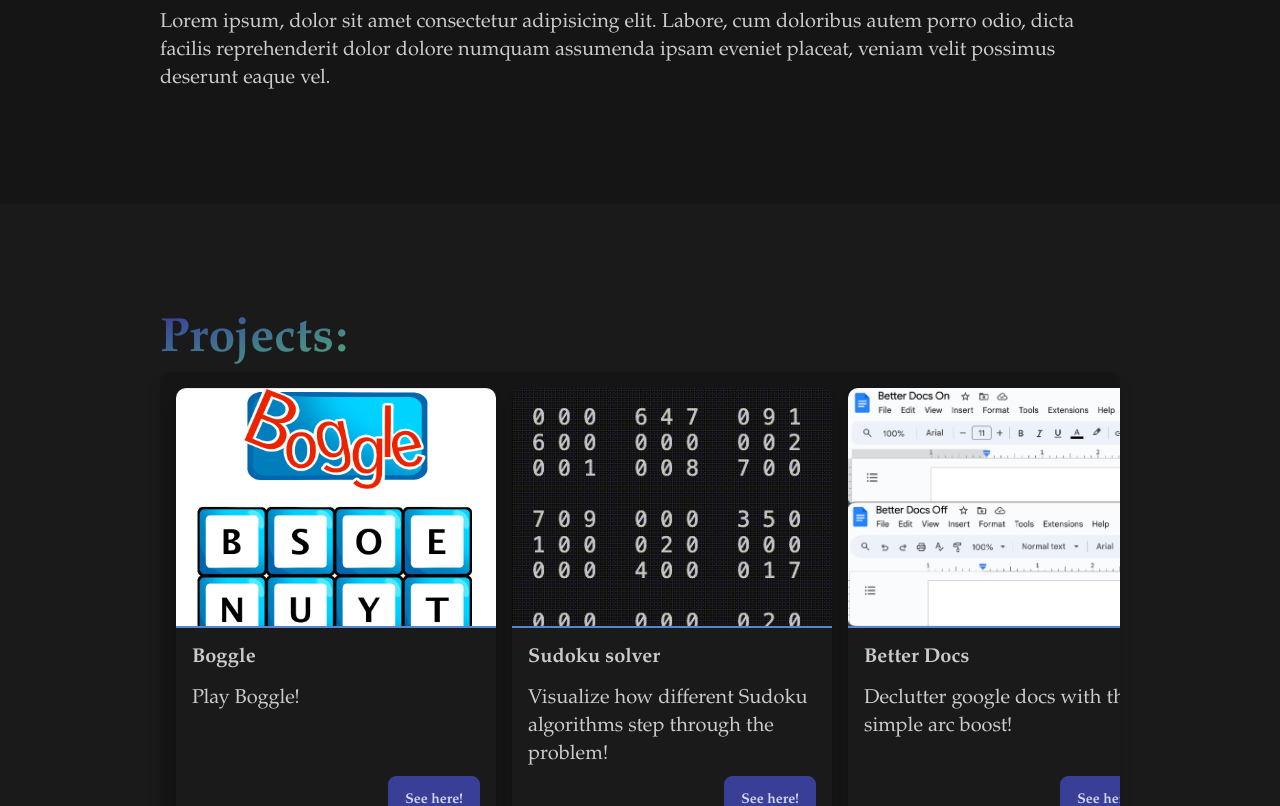
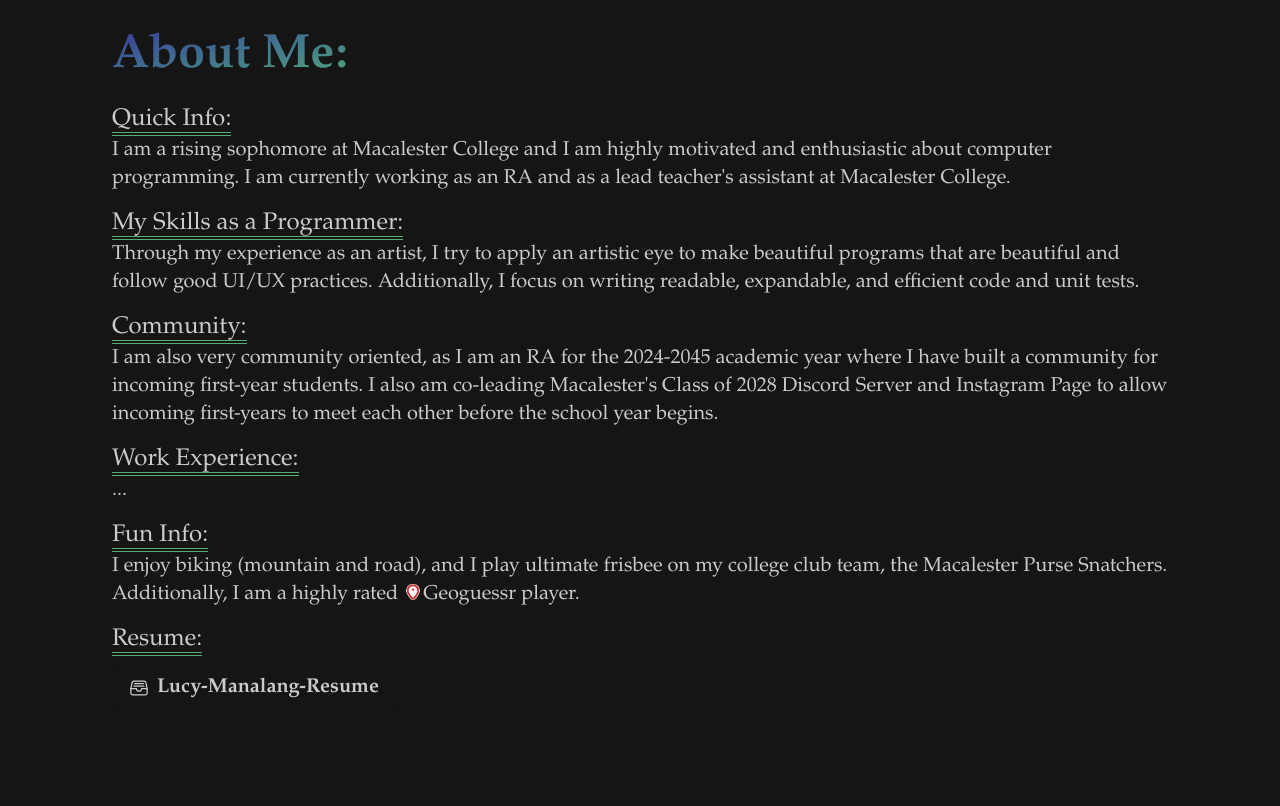
Before and after one commit to LucyManalang/my-website, a Next.js app: page / in a window 1280 px wide. Shown: the part 960-1766 px from the top of the page. Built offline with nearby package versions, Linux system fonts and the light colour scheme.

Commit message:
done for the day

```diff
--- a/src/pages/index.tsx
+++ b/src/pages/index.tsx
@@ -2,11 +2,10 @@ import Image from 'next/image';
 import { useLocalStorage } from 'react-use';
 import { AiOutlineMoon, AiOutlineSun } from 'react-icons/ai';
 import { PiLinkedinLogo, PiGithubLogoLight } from 'react-icons/pi';
+import { IoFileTrayFullOutline } from 'react-icons/io5';
 import { HiMenuAlt2 } from 'react-icons/hi';
 import Link from 'next/link';
-import React, { useState, useEffect } from 'react';
-import { describe } from 'node:test';
-import { MdDescription } from 'react-icons/md';
+import React from 'react';
 
 const images = {
   portrait: '/images/Portrait.jpeg',
@@ -14,6 +13,7 @@ const images = {
   boggle: '/images/Boggle.png',
   sudoku: '/images/Sudoku.png',
   betterDocs: '/images/BetterDocs.png',
+  geoguessr: '/images/Geoguessr.png',
 };
 
 const socials = [
@@ -67,7 +67,7 @@ const projects = [
 const projectItems = projects.map((project) => (
   <div
     key={project.id}
-    className="carousel-item card card-compact w-80 bg-base-100 shadow-lg rounded-[10px] hover:drop-shadow-lg"
+    className="carousel-item card card-compact w-80 bg-base-100 drop-shadow-md rounded-[10px]"
   >
     <figure className="w-80 h-60 overflow-hidden border-b-2 border-secondary">
       <img
@@ -158,8 +158,11 @@ const App = () => {
   return (
     <>
       <main className="flex flex-col">
-        <div id="hero" className="px-40 pt-64 h-screen flex flex-wrap-reverse">
-          <div className="max-w-sm">
+        <div
+          id="hero"
+          className="px-48 pt-20 h-screen flex flex-wrap-reverse align-center"
+        >
+          <div className="my-5 max-w-sm">
             <h1>Hi, I{"'"}m Lucy!</h1>
             <div>
               <p className="text-nowrap">
@@ -194,22 +197,65 @@ const App = () => {
             />
           </div>
         </div>
-        <div id="about-me" className="section px-40 py-28 bg-base-200">
+        <div id="about-me" className="section bg-base-200">
           <h1>About Me:</h1> <br />
+          <h2 className="h-12">Quick Info:</h2>
           <p>
-            Lorem ipsum, dolor sit amet consectetur adipisicing elit. Labore,
-            cum doloribus autem porro odio, dicta facilis reprehenderit dolor
-            dolore numquam assumenda ipsam eveniet placeat, veniam velit
-            possimus deserunt eaque vel.
+            I am a rising sophomore at Macalester College and I am highly
+            motivated and enthusiastic about computer programming. I am
+            currently working as an RA and as a lead teacher{"'"}s assistant at
+            Macalester College.
           </p>
+          <h2 className="h-12">My Skills as a Programmer:</h2>
+          <p>
+            Through my experience as an artist, I try to apply an artistic eye
+            to make beautiful programs that are beautiful and follow good UI/UX
+            practices. Additionally, I focus on writing readable, expandable,
+            and efficient code and unit tests.
+          </p>
+          <h2 className="h-12">Community:</h2>
+          <p>
+            I am also very community oriented, as I am an RA for the 2024-2045
+            academic year where I have built a community for incoming first-year
+            students. I also am co-leading Macalester's Class of 2028 Discord
+            Server and Instagram Page to allow incoming first-years to meet each
+            other before the school year begins.
+          </p>
+          <h2 className="h-12">Work Experience:</h2>
+          <p>...</p>
+          <h2 className="h-12">Fun Info:</h2>
+          <p>
+            I enjoy biking {'('}mountain and road{')'}, and I play ultimate
+            frisbee on my college club team, the Macalester Purse Snatchers.
+            Additionally, I am a highly rated
+            <Link
+              href="https://www.geoguessr.com/"
+              className="hover:text-secondary"
+            >
+              {' '}
+              <Image
+                className="w-5 inline pb-[5px]"
+                src={images.geoguessr}
+                alt=""
+                width={20}
+                height={20}
+              />
+              Geoguessr
+            </Link>{' '}
+            player.
+          </p>
+          <h2 className="h-12">Resume:</h2>
+          <button className="btn w-fit text-xl my-2">
+            <IoFileTrayFullOutline /> Lucy-Manalang-Resume
+          </button>
         </div>
-        <div id="projects" className="section px-40 py-28">
+        <div id="projects" className="section">
           <h1>Projects:</h1> <br />
           <div className="carousel carousel-center w-full p-4 space-x-4 bg-base-200 rounded-[10px] drop-shadow-lg">
             {projectItems}
           </div>
         </div>
-        <div id="contact" className="section px-40 py-28 bg-base-200">
+        <div id="contact" className="section bg-base-200">
           <h1>Contact Me:</h1>
           <p>
             Feel free to send me a message over LinkedIn or take a look at my
--- a/src/styles/globals.css
+++ b/src/styles/globals.css
@@ -7,14 +7,36 @@
 }
 
 h1 {
-  @apply font-bold text-nowrap h-14 text-5xl bg-gradient-to-br from-primary to-accent text-transparent bg-clip-text inline-block;
+  @apply bg-gradient-to-br from-primary to-accent;
+  font-weight: bold;
+  text-wrap: nowrap;
+  height: 3.5rem;
+  font-size: 3rem;
+  line-height: 1;
+  color: transparent;
+  background-clip: text;
+  display: inline-block;
+}
+
+h2 {
+  @apply border-b-accent;
+  width: fit-content;
+  border-bottom-width: 4px;
+  border-bottom-style: double;
+  font-weight: 500;
+  font-size: 1.5rem;
+  line-height: 1;
+  display: flex;
+  align-items: end;
 }
 
 p {
-  @apply text-xl;
+  font-size: 1.25rem;
+  line-height: 1.75rem;
+  padding-left: 0px;
 }
 
-@media screen and (max-width: 984px) {
+@media screen and (max-width: 1048px) {
   #hero {
     padding: 7rem 1.25rem 1.25rem 1.25rem;
     justify-content: center !important;
@@ -46,3 +68,11 @@ p {
 #hero {
   justify-content: space-between;
 }
+
+.section {
+  padding: 12rem 7rem 12rem 7rem;
+}
+
+#hero {
+  align-content: center;
+}
```
Also changed, not shown: public/images/Geoguessr.png (added).
